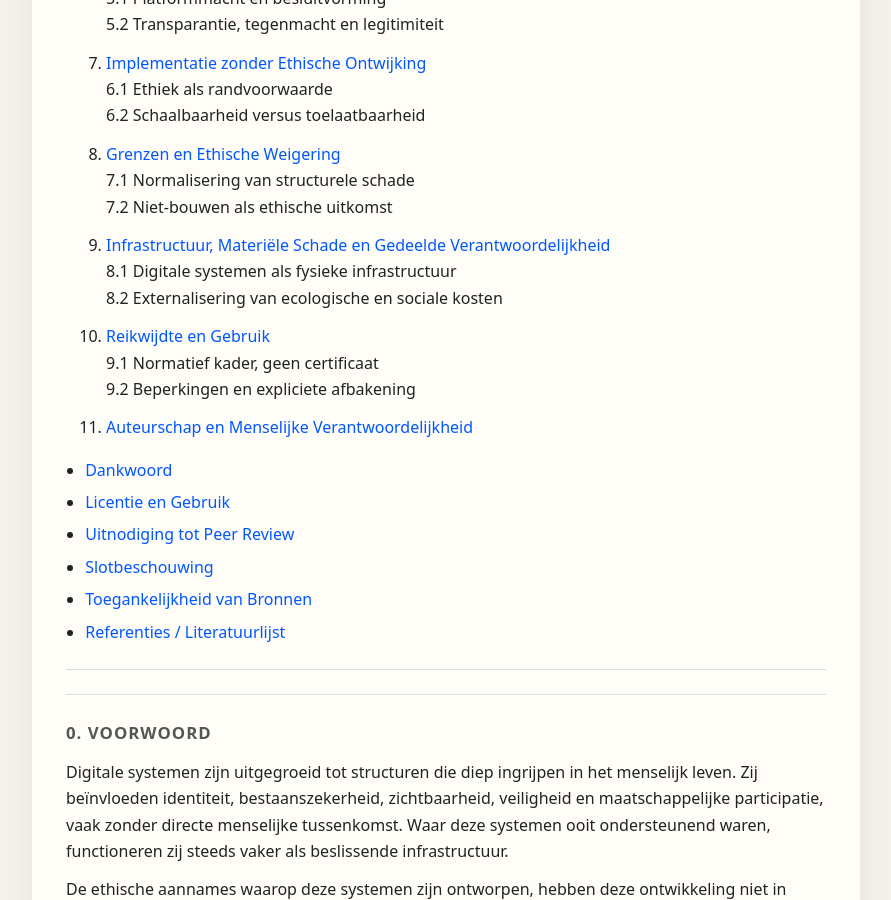
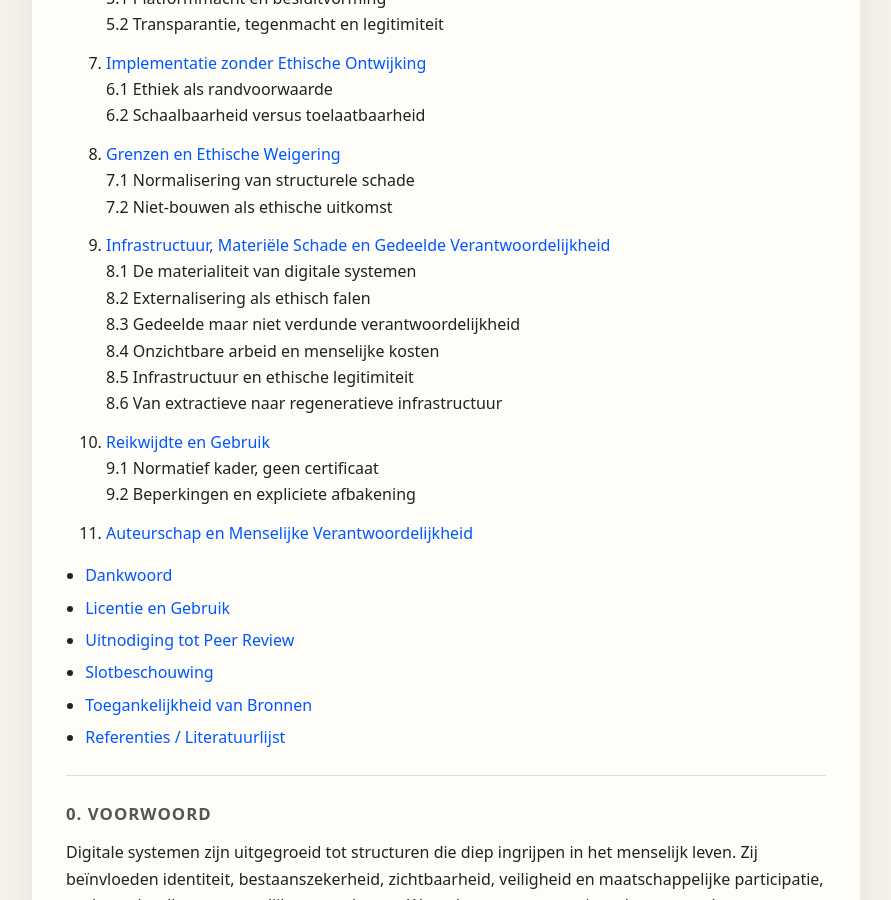
Before and after one commit to MartijnBruzzese/ModelHaven-Studio, a Jekyll site: the page built from WHITE_PAPERS/NL/UCSF_WHITE_PAPER_NL_v1.0.md, in a window 1280 px wide and 900 px high, scrolled down 825 px. Shown: the whole window, without its empty margins (194-1085 px from the left). Built offline with Jekyll 4.4.1, drawn with Linux system fonts in a browser that asks for light colours.

Commit message:
Update UCSF_WHITE_PAPER_NL_v1.0.md
update chapter 8 and ToC

```diff
--- a/WHITE_PAPERS/NL/UCSF_WHITE_PAPER_NL_v1.0.md
+++ b/WHITE_PAPERS/NL/UCSF_WHITE_PAPER_NL_v1.0.md
@@ -14,6 +14,7 @@ title: UCSF White paper NL v1.0
 Source of truth: ModelHaven / UCSF White Papers
 Version: v1.0 (NL)
 -->
+
 ---
 
 ## Inhoudsopgave
@@ -50,8 +51,12 @@ Version: v1.0 (NL)
    7.2 Niet-bouwen als ethische uitkomst
 
 8. [Infrastructuur, Materiële Schade en Gedeelde Verantwoordelijkheid](#ch-8)
-   8.1 Digitale systemen als fysieke infrastructuur
-   8.2 Externalisering van ecologische en sociale kosten
+   8.1 De materialiteit van digitale systemen
+   8.2 Externalisering als ethisch falen
+   8.3 Gedeelde maar niet verdunde verantwoordelijkheid
+   8.4 Onzichtbare arbeid en menselijke kosten
+   8.5 Infrastructuur en ethische legitimiteit
+   8.6 Van extractieve naar regeneratieve infrastructuur
 
 9. [Reikwijdte en Gebruik](#ch-9)
    9.1 Normatief kader, geen certificaat
@@ -66,7 +71,6 @@ Version: v1.0 (NL)
 - [Toegankelijkheid van Bronnen](#toegankelijkheid-van-bronnen)
 - [Referenties / Literatuurlijst](#referenties--literatuurlijst)
 
----
 ---
 
 <a id="0-voorwoord"></a>
```
